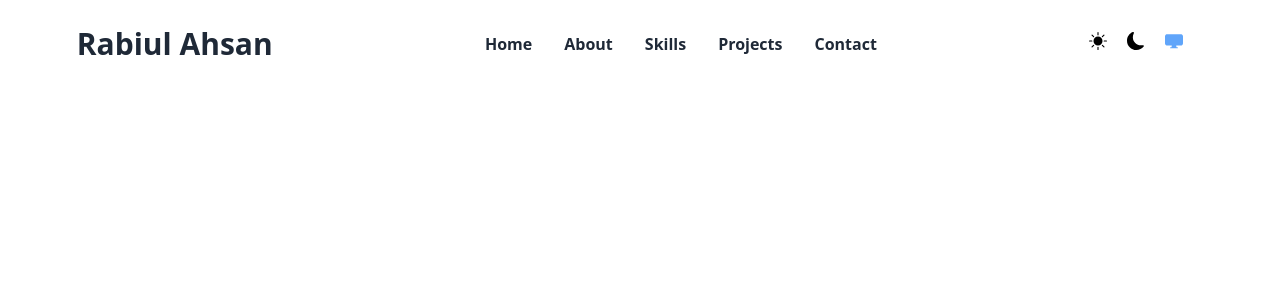
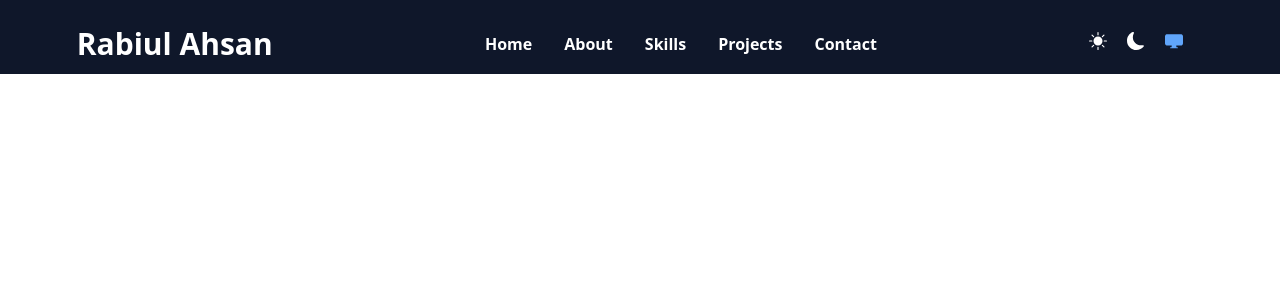
Before and after one commit to rabiulahsan/portfolio, a React (Vite) app: page / in a window 1280 px wide. Shown: the top 300 px of the page. Built offline with nearby package versions, Linux system fonts and the light colour scheme.

Commit message:
navbar toggle for day-night added

```diff
--- a/src/Components/Home/Home.jsx
+++ b/src/Components/Home/Home.jsx
@@ -2,7 +2,7 @@ import Navbar from "../Navbar/Navbar";
 
 const Home = () => {
   return (
-    <div className="">
+    <div className=" dark:bg-slate-800 ">
       <Navbar></Navbar>
     </div>
   );
--- a/src/Components/Navbar/Navbar.jsx
+++ b/src/Components/Navbar/Navbar.jsx
@@ -43,13 +43,13 @@ const Navbar = () => {
 
   return (
     <div>
-      <div className="flex  justify-between items-center px-[6%] pt-[2%] pb-[1%] bg-white sticky top-0 z-10">
+      <div className="flex  justify-between items-center px-[6%] pt-[2%] pb-[1%] bg-white dark:bg-slate-900 sticky top-0 z-10">
         <Link to="/">
-          <p className="text-balck font-bold text-3xl cursor-pointer">
+          <p className="text-balck dark:text-white font-bold text-3xl cursor-pointer">
             Rabiul Ahsan
           </p>
         </Link>
-        <div className=" ">
+        <div className=" dark:text-white ">
           <ul className="flex text-base font-semibold ">
             <li className="mx-2 px-2 navlink-hover">
               <Link to="/">Home</Link>
@@ -72,7 +72,7 @@ const Navbar = () => {
             </li>
           </ul>
         </div>
-        <div className="text-black">
+        <div className="text-black dark:text-white">
           <button
             title="Light theme"
             onClick={handleLight}
--- a/tailwind.config.js
+++ b/tailwind.config.js
@@ -5,8 +5,8 @@ export default {
     "./index.html",
     "./src/**/*.{js,ts,jsx,tsx}",
   ],
-  // darkMode: 'class',
-  darkMode: 'media',
+  darkMode: 'class',
+  // darkMode: 'media',
   theme: {
     extend: {},
   },
```
